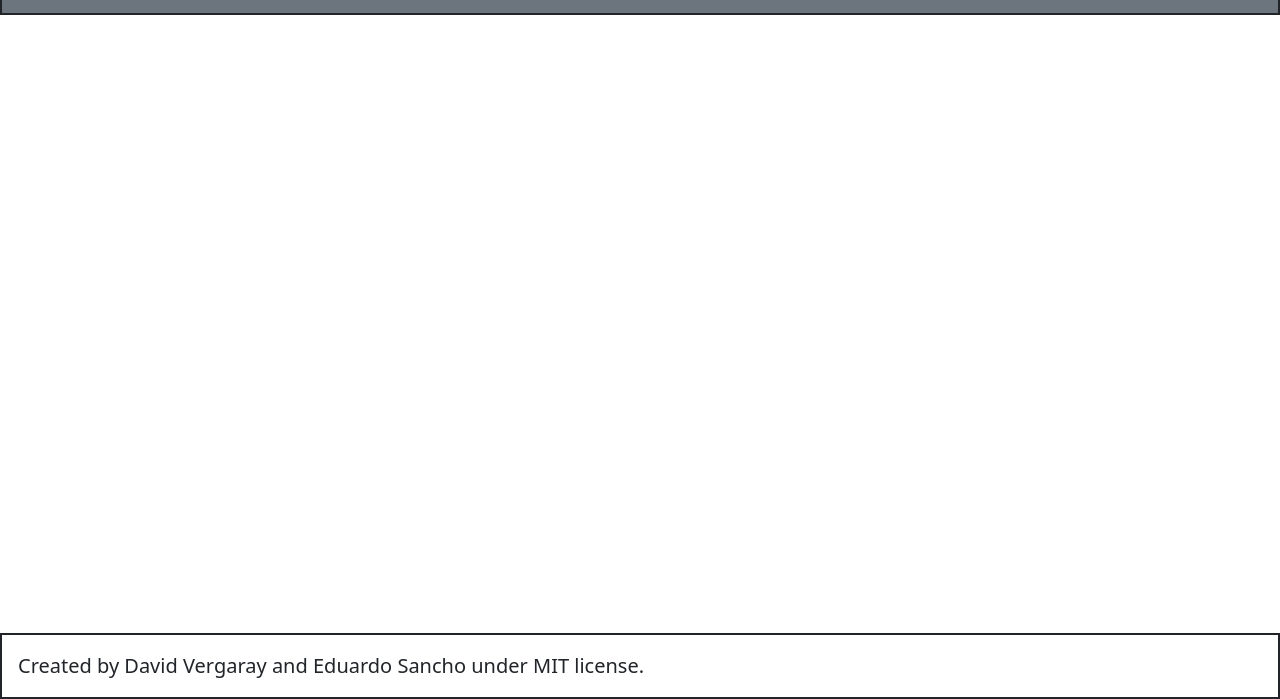
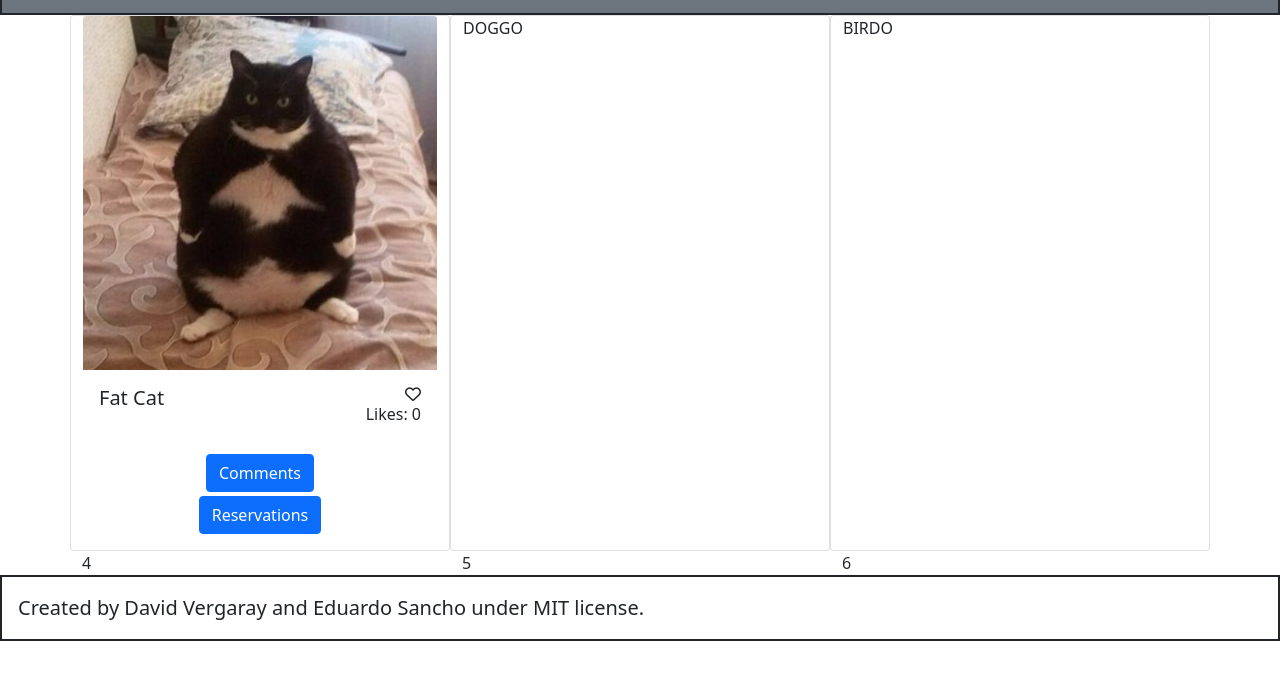
Before and after one commit to Yothu/Yu-Gi-Oh--Card-Data-Base, a website built with webpack: page src/index.html in a window 1280 px wide. Shown: the part 101-800 px from the top of the page. Built offline with nearby package versions, Linux system fonts and the light colour scheme.

Commit message:
Add list layout and card layout to homepage.
Add heart icon with fontawesome, change page title,
remove fixed navbar and footer.

```diff
--- a/src/index.html
+++ b/src/index.html
@@ -5,11 +5,12 @@
   <meta http-equiv="X-UA-Compatible" content="IE=edge">
   <meta name="viewport" content="width=device-width, initial-scale=1.0">
   <link href="https://cdn.jsdelivr.net/npm/bootstrap@5.0.2/dist/css/bootstrap.min.css" rel="stylesheet" integrity="sha384-EVSTQN3/azprG1Anm3QDgpJLIm9Nao0Yz1ztcQTwFspd3yD65VohhpuuCOmLASjC" crossorigin="anonymous">
-  <title>Document</title>
+  <script src="https://kit.fontawesome.com/1d827eb1c8.js" crossorigin="anonymous"></script>
+  <title>Monster Cards</title>
 </head>
 <body>
   <div class="whole-page">
-    <header class="bg-secondary border border-2 border-dark p-3 fixed-top">
+    <header class="bg-secondary border border-2 border-dark p-3">
       <nav id="header-inner-container" class="d-flex justify-content-between align-items-center">
         <div class="header-logo-container"></div>
         <ul class="bg-warning list-unstyled d-flex p-3 m-0">
@@ -18,8 +19,32 @@
         </ul>
       </nav>
     </header>
-    <div></div>
-    <footer class="border border-2 border-dark fixed-bottom">
+    <div class="container align-content-center">
+      <div class="row">
+        <div class="col-sm card">
+          <div class="card-img-top"></div>
+          <div class="card-body d-flex flex-column align-items-center gap-1">
+            <div class="card-title w-100 d-flex justify-content-between">
+              <h5>Fat Cat</h5>
+              <div class="card-text d-flex flex-column align-items-end">
+                <i class="far fa-heart"></i>
+                <p>Likes: 0</p>
+              </div>
+            </div>
+            <a href="#" class="btn btn-primary">Comments</a>
+            <a href="#" class="btn btn-primary">Reservations</a>
+          </div>
+        </div>
+        <div class="col-sm card">DOGGO</div>
+        <div class="col-sm card">BIRDO</div>
+      </div>
+      <div class="row">
+        <div class="col-sm">4</div>
+        <div class="col-sm">5</div>
+        <div class="col-sm">6</div>
+      </div>
+    </div>
+    <footer class="border border-2 border-dark">
       <div class="p-3">
         <p class="font-20px m-0">Created by David Vergaray and Eduardo Sancho under MIT license.</p>
       </div>
--- a/src/index.js
+++ b/src/index.js
@@ -6,6 +6,11 @@ import loadImage from './load-image-module.js';
 import logo from './components/images/monster-cards-logo.png';
 const headerImageContainer = document.querySelector('.header-logo-container');
 
+import cat from './components/images/cat1.jpg';
+const cardImageContainer = document.querySelector('.card-img-top');
 
 const headerLogo = loadImage(logo, headerImageContainer, 'logo');
 headerLogo.classList.add('header-logo');
+
+const cardImage = loadImage(cat, cardImageContainer, 'fat-cat');
+cardImage.classList.add('card-img-top');
```
Also changed, not shown: dist/c8ee2dca0894c62be94c.jpg (added), dist/index.bundle.js, dist/index.html.
